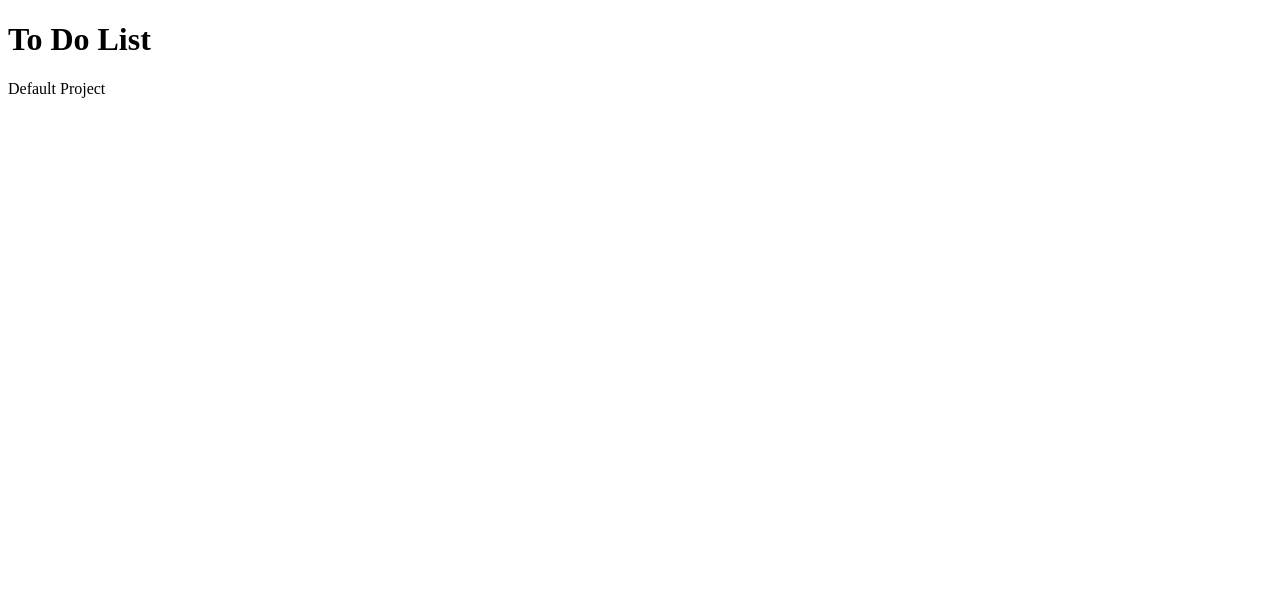
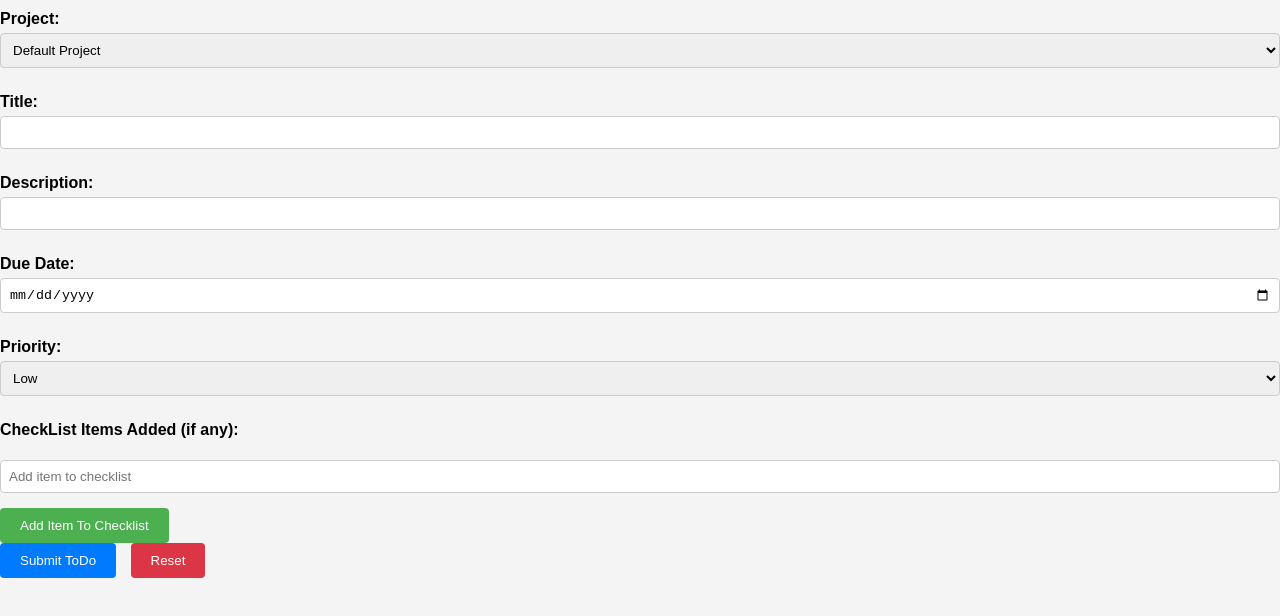
Before and after one commit to LAYDENFDIAZ/odin-todo-2nd, a website built with webpack: page dist/index.html in a window 1280 px wide. Built offline with nearby package versions, Linux system fonts and the light colour scheme.

Commit message:
added basic html and css

```diff
--- a/dist/index.html
+++ b/dist/index.html
@@ -3,9 +3,48 @@
   <head>
     <meta charset="UTF-8" />
     <meta name="viewport" content="width=device-width, initial-scale=1.0" />
-    <title>Document</title>
+    <title>ToDo Form</title>
+    <link rel="stylesheet" href="style.css" />
   </head>
-  <body class="content">
-    <script src="main.js"></script>
+
+  <body>
+    <form id="add-todo">
+      <label for="Project">Project:</label>
+      <select id="Project" name="Project">
+        <option value="DefaultProject">Default Project</option>
+        <option value="Create-New-Project">Create New Project</option>
+      </select>
+
+      <label for="Title">Title:</label>
+      <input type="text" id="Title" name="Title" />
+
+      <label for="Description">Description:</label>
+      <input type="text" id="Description" name="Description" />
+
+      <label for="DueDate">Due Date:</label>
+      <input type="date" id="DueDate" name="DueDate" />
+
+      <label for="Priority">Priority:</label>
+      <select id="Priority" name="Priority">
+        <option value="Low">Low</option>
+        <option value="Medium">Medium</option>
+        <option value="High">High</option>
+      </select>
+
+      <label for="CheckList">CheckList Items Added (if any):</label>
+      <ul class="todo-ul"></ul>
+
+      <input
+        type="text"
+        id="add-to-checklist"
+        name="add-to-checklist"
+        placeholder="Add item to checklist"
+      />
+      <button class="add-to-checklist">Add Item To Checklist</button>
+      <br />
+
+      <button type="submit" class="submit-button">Submit ToDo</button>
+      <button type="reset" class="reset-button">Reset</button>
+    </form>
   </body>
 </html>
--- /dev/null
+++ b/dist/style.css
@@ -0,0 +1,85 @@
+body {
+  font-family: Arial, sans-serif;
+  background-color: #f4f4f4;
+  margin: 0;
+  padding: 0;
+}
+
+.container {
+  max-width: 600px;
+  margin: 50px auto;
+  background-color: #fff;
+  padding: 20px;
+  box-shadow: 0 0 10px rgba(0, 0, 0, 0.1);
+  border-radius: 5px;
+}
+
+form {
+  margin-bottom: 20px;
+}
+
+label {
+  display: block;
+  margin-top: 10px;
+  font-weight: bold;
+}
+
+input[type="text"],
+input[type="date"] {
+  width: 100%;
+  padding: 8px;
+  margin-top: 5px;
+  margin-bottom: 15px;
+  border: 1px solid #ccc;
+  border-radius: 4px;
+  box-sizing: border-box;
+}
+
+select {
+  width: 100%;
+  padding: 8px;
+  margin-top: 5px;
+  margin-bottom: 15px;
+  border: 1px solid #ccc;
+  border-radius: 4px;
+  box-sizing: border-box;
+}
+
+ul.todo-ul {
+  list-style: none;
+  padding: 0;
+  margin-top: 10px;
+}
+
+.add-to-checklist {
+  background-color: #4caf50;
+  color: white;
+  border: none;
+  border-radius: 4px;
+  padding: 10px 20px;
+  cursor: pointer;
+}
+
+.add-to-checklist:hover {
+  background-color: #45a049;
+}
+
+.submit-button,
+.reset-button {
+  background-color: #007bff;
+  color: white;
+  border: none;
+  border-radius: 4px;
+  padding: 10px 20px;
+  cursor: pointer;
+  margin-right: 10px;
+}
+
+.reset-button {
+  background-color: #dc3545;
+}
+
+.submit-button:hover,
+.reset-button:hover {
+  background-color: #0056b3;
+}
```
